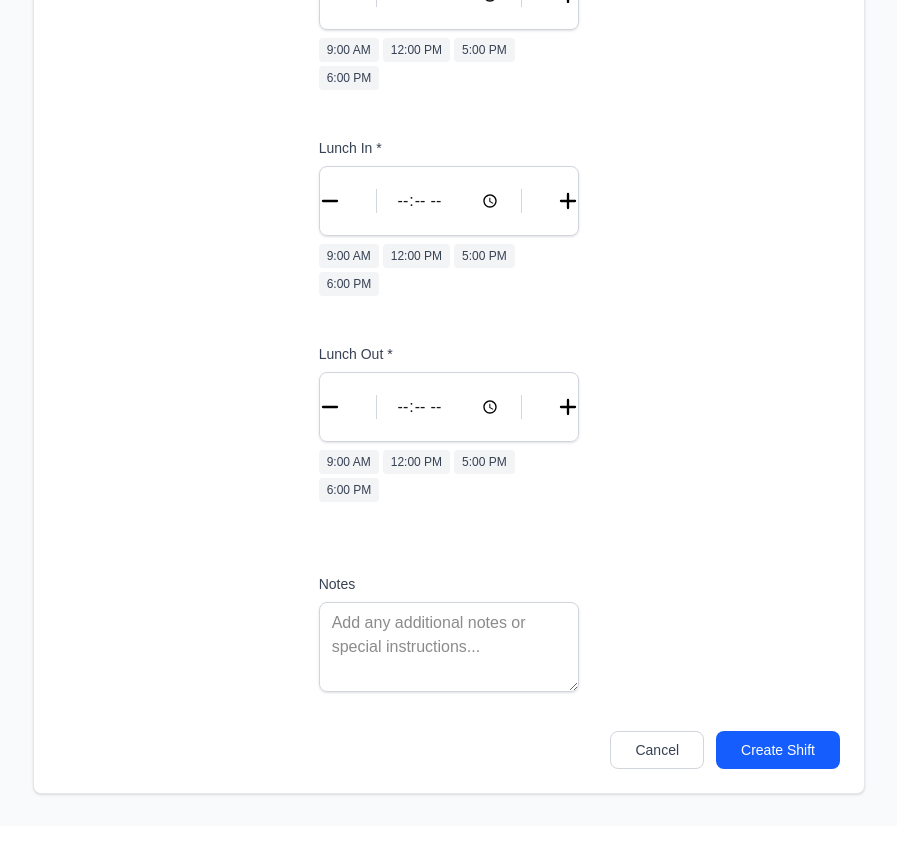
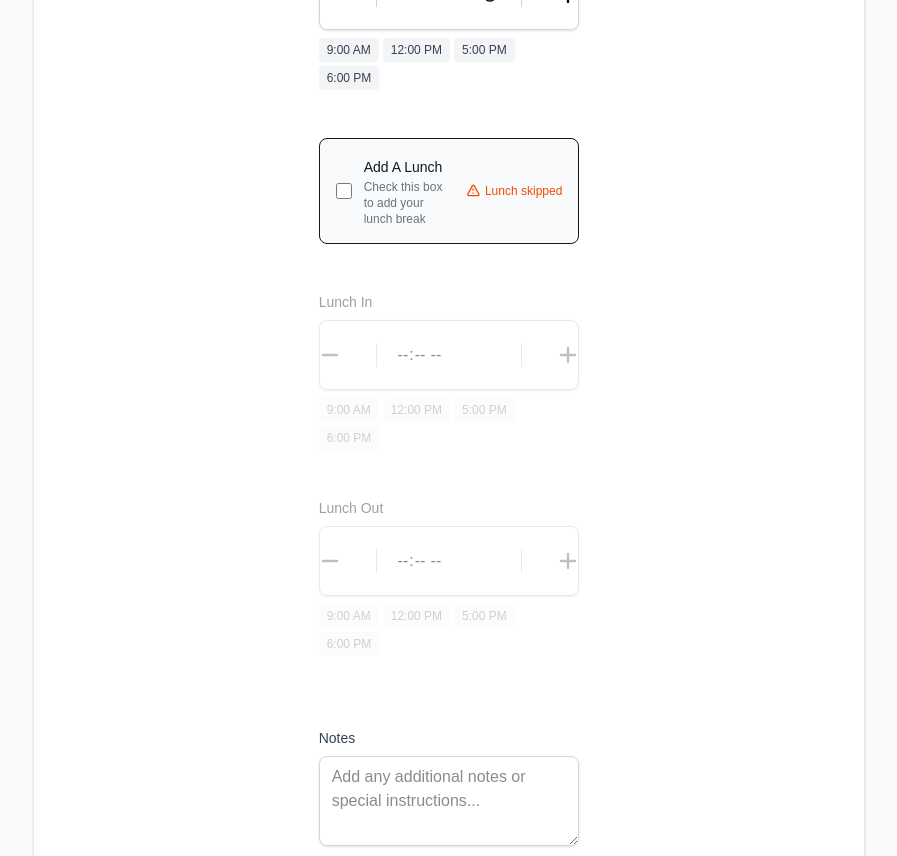
Before and after one commit to changerate/shiftlytics, a Next.js app: page /addShift in a window 1280 px wide. Shown: the part 580-1436 px from the top of the page, without its empty margins (191-1088 px from the left). Before the commit the page ends 1406 px from the top, so only its background shows below. Built offline with nearby package versions, Linux system fonts and the light colour scheme.

Commit message:
good lunch in out buttons with option to not use

```diff
--- a/src/app/addShift/components/addShiftPage.js
+++ b/src/app/addShift/components/addShiftPage.js
@@ -10,15 +10,14 @@ import TimeInput from "../../../components/TimeInput";
 
 export default function AddShiftPage() {
 
-    const today = new Date().toISOString().split('T')[0];
-
     const [shiftData, setShiftData] = useState({
-        employeeName: "",
-        position: "",
         date: new Date().toISOString().split('T')[0],
         startTime: "",
         endTime: "",
-        department: "",
+        lunchInTime: "",
+        lunchOutTime: "",
+        addLunch: false,
+        wage: "",
         notes: ""
     });
 
@@ -27,10 +26,10 @@ export default function AddShiftPage() {
     const router = useRouter();
 
     const handleInputChange = (e) => {
-        const { name, value } = e.target;
+        const { name, value, type, checked } = e.target;
         setShiftData(prev => ({
         ...prev,
-        [name]: value
+        [name]: type === 'checkbox' ? checked : value
         }));
     };
 
@@ -138,32 +137,57 @@ export default function AddShiftPage() {
                     </div>
 
 
+                    {/* Add A Lunch Checkbox */}
+                    <div className="flex items-center space-x-3 p-4 bg-gray-50 rounded-lg border">
+                        <input
+                            type="checkbox"
+                            id="addLunch"
+                            name="addLunch"
+                            checked={shiftData.addLunch}
+                            onChange={handleInputChange}
+                            className="w-4 h-4 text-blue-600 bg-gray-100 border-gray-300 rounded focus:ring-blue-500 focus:ring-2"
+                        />
+                        <label htmlFor="addLunch" className="flex-1">
+                            <span className="text-sm font-medium text-gray-900">Add A Lunch</span>
+                            <p className="text-xs text-gray-500">Check this box to add your lunch break</p>
+                        </label>
+                        {! shiftData.addLunch && (
+                            <div className="flex items-center space-x-1 text-orange-600">
+                                <svg className="w-4 h-4" fill="none" stroke="currentColor" viewBox="0 0 24 24">
+                                    <path strokeLinecap="round" strokeLinejoin="round" strokeWidth={2} d="M12 9v2m0 4h.01m-6.938 4h13.856c1.54 0 2.502-1.667 1.732-2.5L13.732 4c-.77-.833-1.664-.833-2.464 0L4.35 16.5c-.77.833.192 2.5 1.732 2.5z" />
+                                </svg>
+                                <span className="text-xs font-medium">Lunch skipped</span>
+                            </div>
+                        )}
+                    </div>
+
                     {/* Lunch In */}
-                    <div>
-                        <label htmlFor="startTime" className="block text-sm font-medium text-gray-700 mb-2">
-                        Lunch In *
+                    <div className={! shiftData.addLunch ? 'opacity-50 pointer-events-none' : ''}>
+                        <label htmlFor="lunchInTime" className="block text-sm font-medium text-gray-700 mb-2">
+                            Lunch In {shiftData.addLunch && '*'}
                         </label>
                         <TimeInput
-                        id="startTime"
-                        name="startTime"
-                        value={shiftData.startTime}
-                        onChange={handleInputChange}
-                        required
+                            id="lunchInTime"
+                            name="lunchInTime"
+                            value={shiftData.lunchInTime}
+                            onChange={handleInputChange}
+                            required={shiftData.addLunch}
+                            disabled={! shiftData.addLunch}
                         />
                     </div>
 
-
                     {/* Lunch Out */}
-                    <div>
-                        <label htmlFor="endTime" className="block text-sm font-medium text-gray-700 mb-2">
-                        Lunch Out *
+                    <div className={! shiftData.addLunch ? 'opacity-50 pointer-events-none' : ''}>
+                        <label htmlFor="lunchOutTime" className="block text-sm font-medium text-gray-700 mb-2">
+                            Lunch Out {shiftData.addLunch && '*'}
                         </label>
                         <TimeInput
-                        id="endTime"
-                        name="endTime"
-                        value={shiftData.endTime}
-                        onChange={handleInputChange}
-                        required
+                            id="lunchOutTime"
+                            name="lunchOutTime"
+                            value={shiftData.lunchOutTime}
+                            onChange={handleInputChange}
+                            required={shiftData.addLunch}
+                            disabled={! shiftData.addLunch}
                         />
                     </div>
 
```
